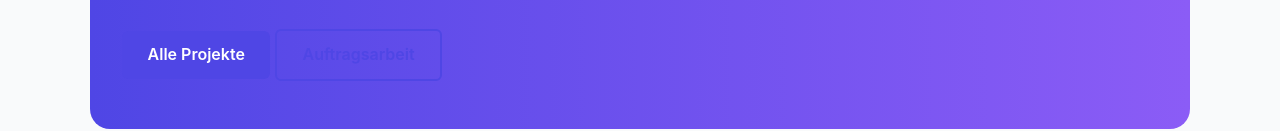
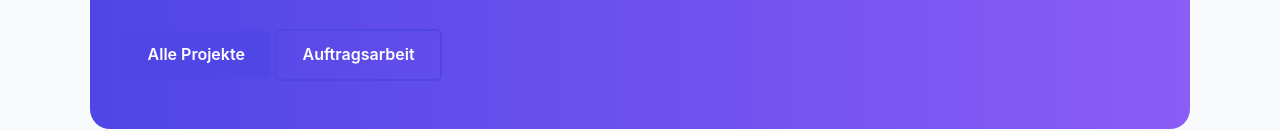
Before and after one commit to MysterionNY/M293_Blogportfolio, a website built with Vite: page index.html in a window 1280 px wide. Shown: the part 336-467 px from the top of the page. Built offline with nearby package versions, Linux system fonts and the light colour scheme.

Commit message:
Update main.css

```diff
--- a/css/main.css
+++ b/css/main.css
@@ -80,7 +80,6 @@ body {
 
 .btn-secondary {
   border: 2px solid #4f46e5;
-  color: #4f46e5;
 }
 .btn-secondary:hover {
   background: #4f46e5;
```
